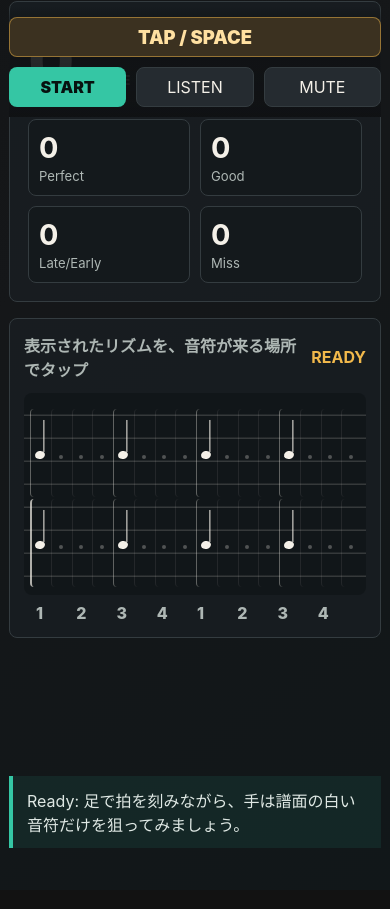
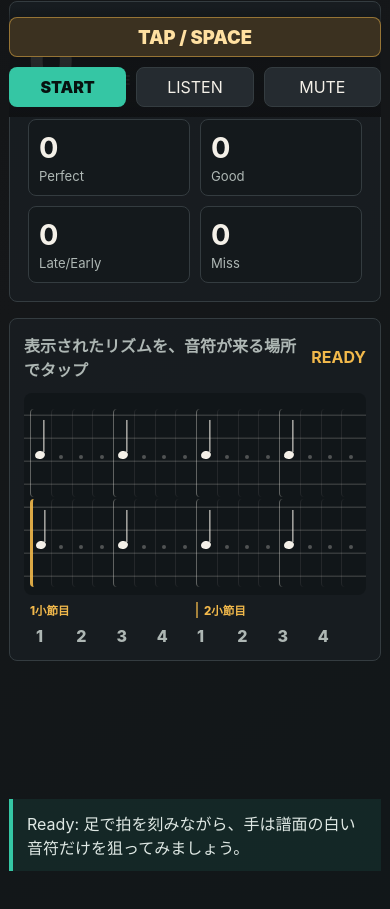
Before and after one commit to tstylelab/tsg-rhythm-trainer-gpt, a website: page index.html in a window 390 px wide. Shown: the part 727-1636 px from the top of the page. Drawn offline with Linux system fonts and the light colour scheme.

Commit message:
Clarify measure structure in notation

```diff
--- a/index.html
+++ b/index.html
@@ -92,6 +92,10 @@
             <span id="nextCue">READY</span>
           </div>
           <div class="notation" id="notation" aria-label="リズム譜"></div>
+          <div class="measure-labels" aria-hidden="true">
+            <span>1小節目</span>
+            <span>2小節目</span>
+          </div>
           <div class="beat-numbers" id="beatNumbers"></div>
         </section>
 
--- a/styles.css
+++ b/styles.css
@@ -426,7 +426,7 @@ h2 {
 }
 
 .cell.barline {
-  border-left: 2px solid rgba(244, 240, 232, 0.7);
+  border-left: 3px solid rgba(241, 184, 75, 0.9);
 }
 
 .cell.current {
@@ -488,6 +488,22 @@ h2 {
   color: var(--muted);
   font-weight: 800;
   text-align: left;
+}
+
+.measure-labels {
+  display: grid;
+  grid-template-columns: repeat(2, minmax(0, 1fr));
+  gap: 4px;
+  padding: 8px 12px 0;
+  color: var(--accent-2);
+  font-size: 0.78rem;
+  font-weight: 800;
+  text-transform: uppercase;
+}
+
+.measure-labels span:nth-child(2) {
+  padding-left: 6px;
+  border-left: 2px solid rgba(241, 184, 75, 0.65);
 }
 
 .action-strip {
@@ -649,6 +665,11 @@ h2 {
     padding-inline: 8px;
   }
 
+  .measure-labels {
+    gap: 3px;
+    padding-inline: 8px;
+  }
+
   .action-strip {
     grid-template-columns: repeat(2, minmax(0, 1fr));
   }
@@ -750,6 +771,12 @@ h2 {
     padding: 16px 6px 8px;
   }
 
+  .measure-labels {
+    gap: 2px;
+    padding: 7px 6px 0;
+    font-size: 0.72rem;
+  }
+
   .cell {
     min-height: 88px;
   }
```
